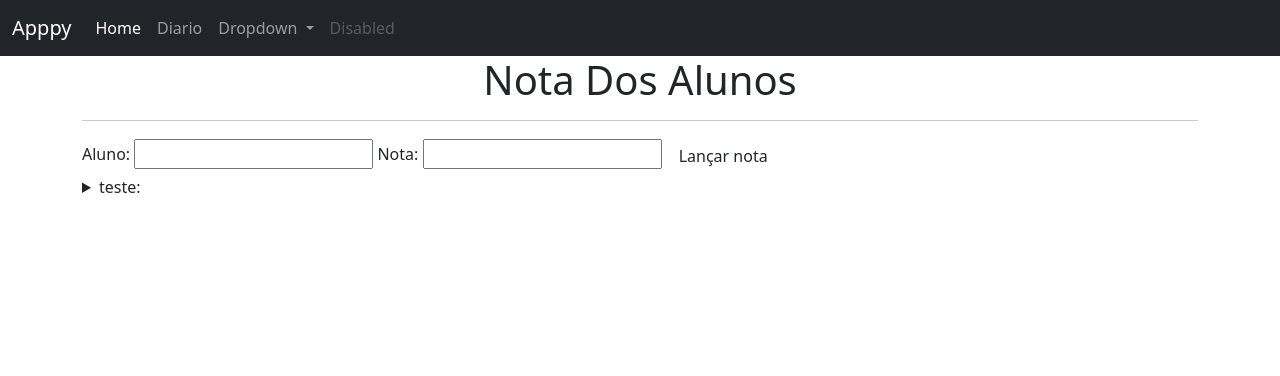
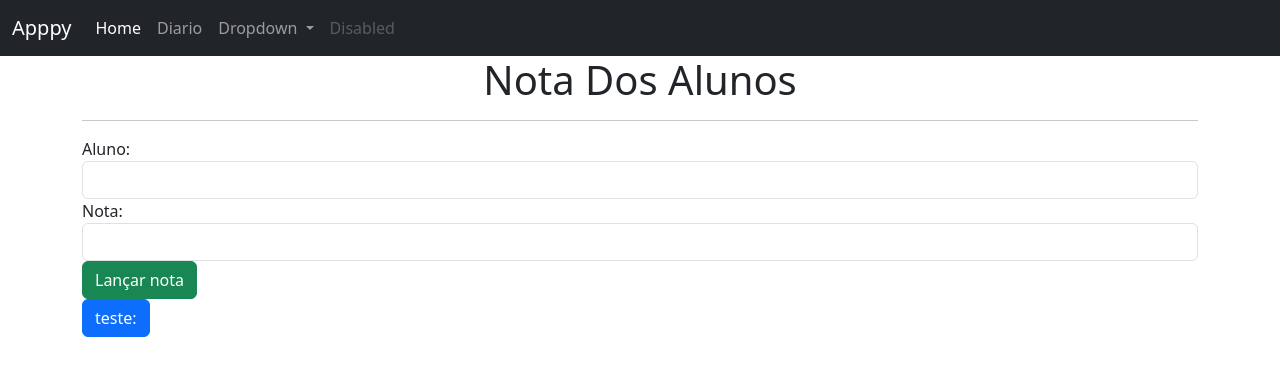
Before and after one commit to D6viddantas/curso_flask, a Flask app: page /diario in a window 1280 px wide. Shown: the top 376 px of the page. Run offline with Flask 3, Linux system fonts and the light colour scheme.

Commit message:
diario estilizado!

```diff
--- a/templates/diario.html
+++ b/templates/diario.html
@@ -2,17 +2,24 @@
 {% block content %}
     <h1 style="text-align:center;">Nota Dos Alunos</h1>
     <hr>
-    <form  action="{{url_for('diario')}}"  method="POST">
+    <form class='form-group' action="{{url_for('diario')}}"  method="POST">
         <label>Aluno:</label>
-        <input type='text' name='aluno'>
+        <input class='form-control' type='text' name='aluno'>
         <label>Nota:</label>
-        <input type='number' name='nota' step="0.1">
-        <button class='btn' type="submit">Lançar nota</button>
+        <input class='form-control' type='number' name='nota' step="0.1">
+        <button class='btn btn-success' type="submit">Lançar nota</button>
     </form>
     {%for aluno,nota in registros.items()%}
-    <details>
-        <summary>{{aluno}}</summary>
-        <p>{{nota}}</p>
-    </details>
+        <p class="d-inline-flex gap-1">
+            <a class="btn btn-primary " data-bs-toggle="collapse" href="#collapse_{{aluno}}" role="button" aria-expanded="false" aria-controls="collapse_{{aluno}}">
+            {{aluno}}
+            </a>
+        </p>
+        <div class="collapse" id="collapse_{{aluno}}">
+            <div class="card card-body">
+                {{nota}}
+            </div>
+        </div>
+
     {%endfor%}
 {% endblock content %}
```
